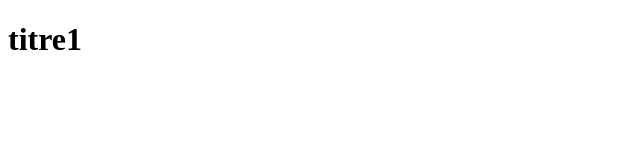
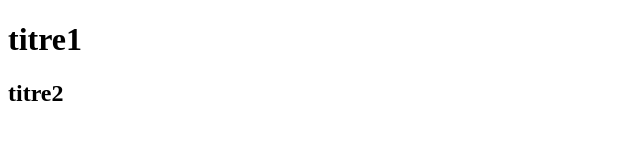
Before and after one commit to lancelottrapet/sharezza, a plain HTML site: page index.html in a window 1280 px wide. Shown: the full height of the page, 0-640 px from the left. Drawn offline with Linux system fonts and the light colour scheme.

Commit message:
add h2
add h2

```diff
--- a/index.html
+++ b/index.html
@@ -6,6 +6,7 @@
   </head>
   <body>
     <h1>titre1</h1>
+    <h2>titre2</h2>
 
 
   </body>
```
